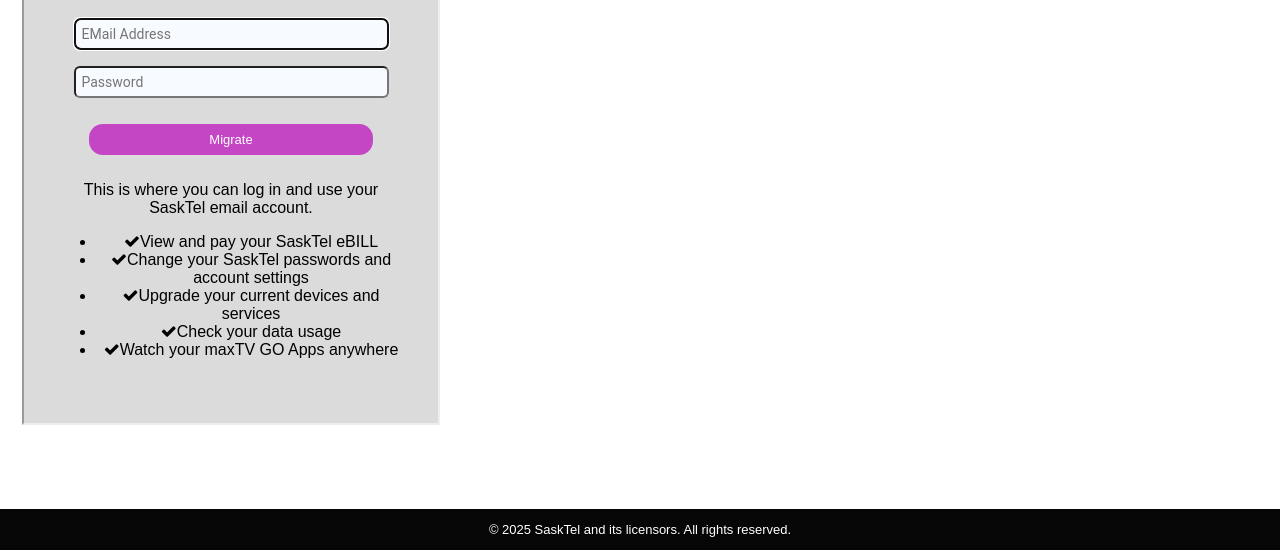
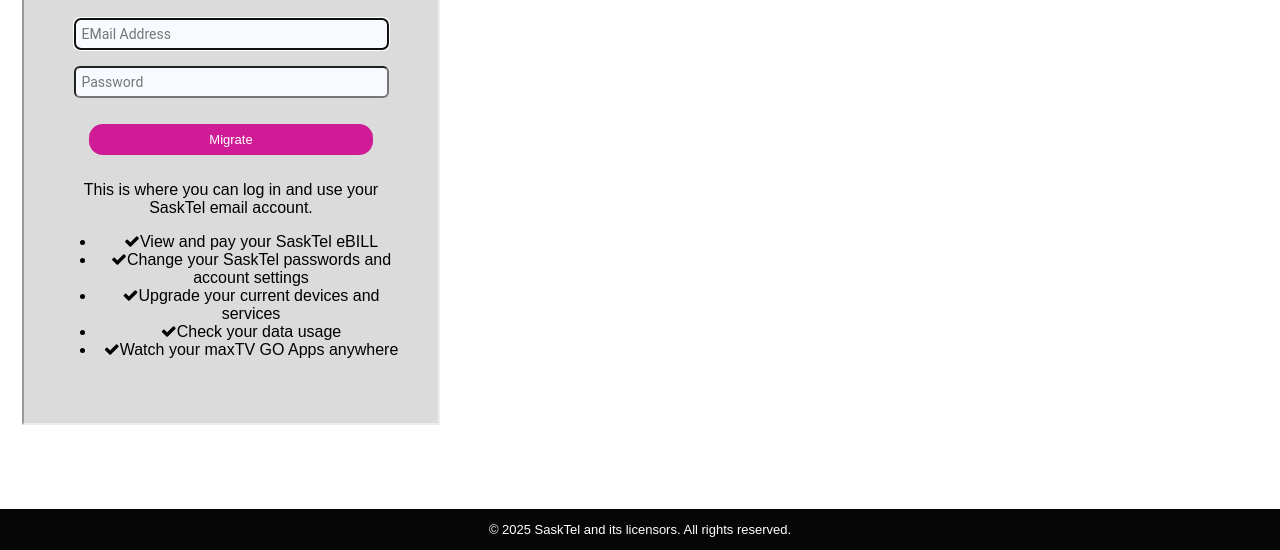
Before and after one commit to spprtservice-manageentweb/EntityID-sasktel-mySaskthelp-5ae76e4e7286, a plain HTML site: page index.html in a window 1280 px wide. Shown: the part 250-800 px from the top of the page. Drawn offline with Linux system fonts and the light colour scheme.

Commit message:
Update style.css

```diff
--- a/style.css
+++ b/style.css
@@ -30,7 +30,7 @@
   margin: auto;
 }
 .button {
-  background-color: #c446c4;
+  background-color: #cf1c96;
   border: none;
   color: white;
   padding: 8px 120px;
```
